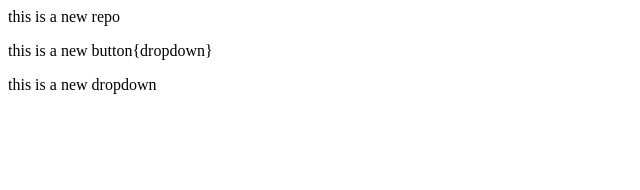
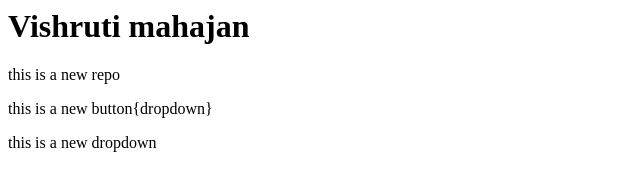
Before and after one commit to vishrutimahajan/Local-Repo, a plain HTML site: page index.html in a window 1280 px wide. Shown: the whole page, without its empty margins (0-640 px from the left). Drawn offline with Linux system fonts and the light colour scheme.

Commit message:
Update index.html

```diff
--- a/index.html
+++ b/index.html
@@ -1,3 +1,5 @@
+<h1>Vishruti mahajan</h1>
+
 <p> this is a new repo</p>
 <p> this is a new button{dropdown}</p>
 <p>this is a new dropdown</p>
```
